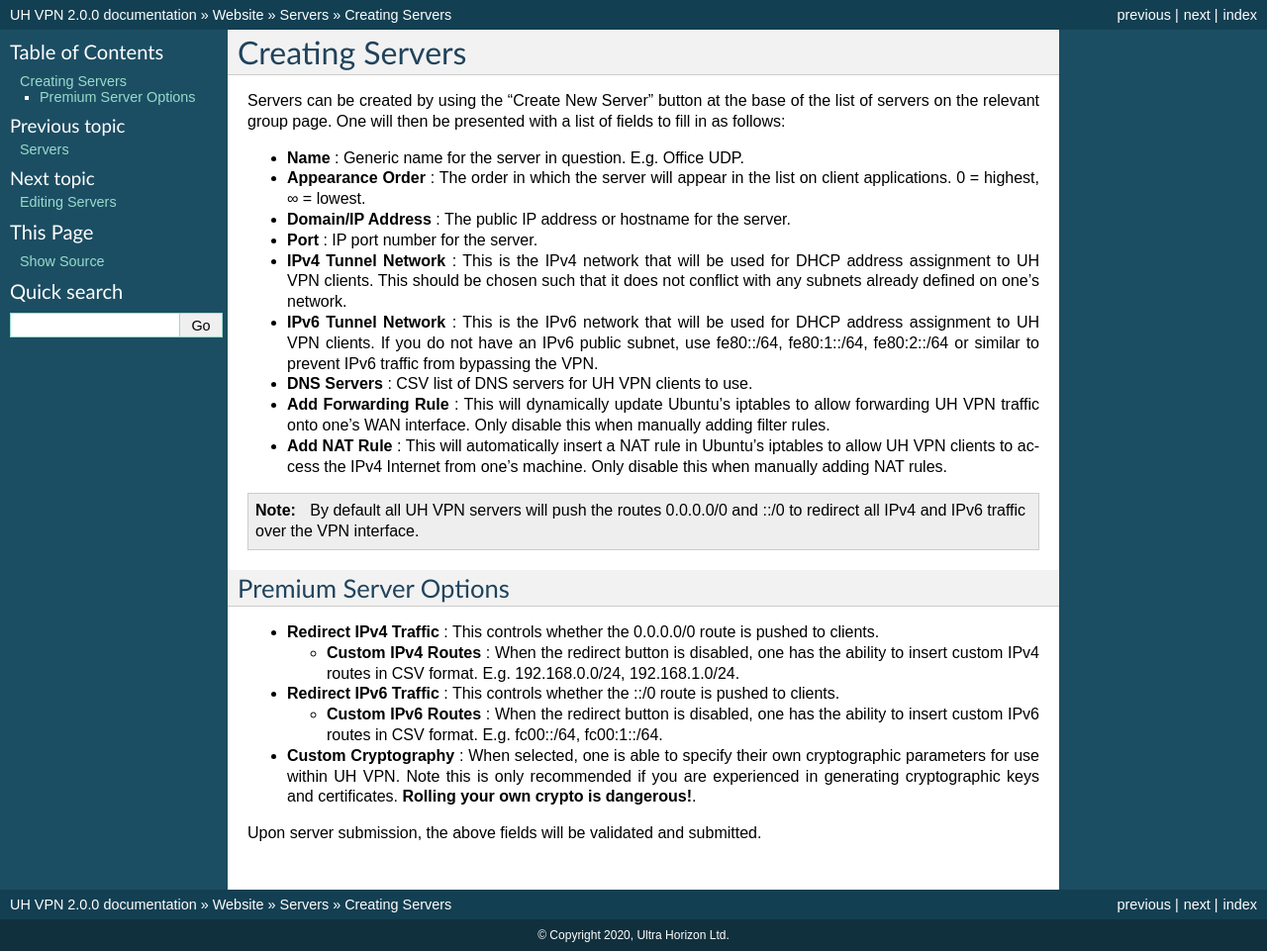
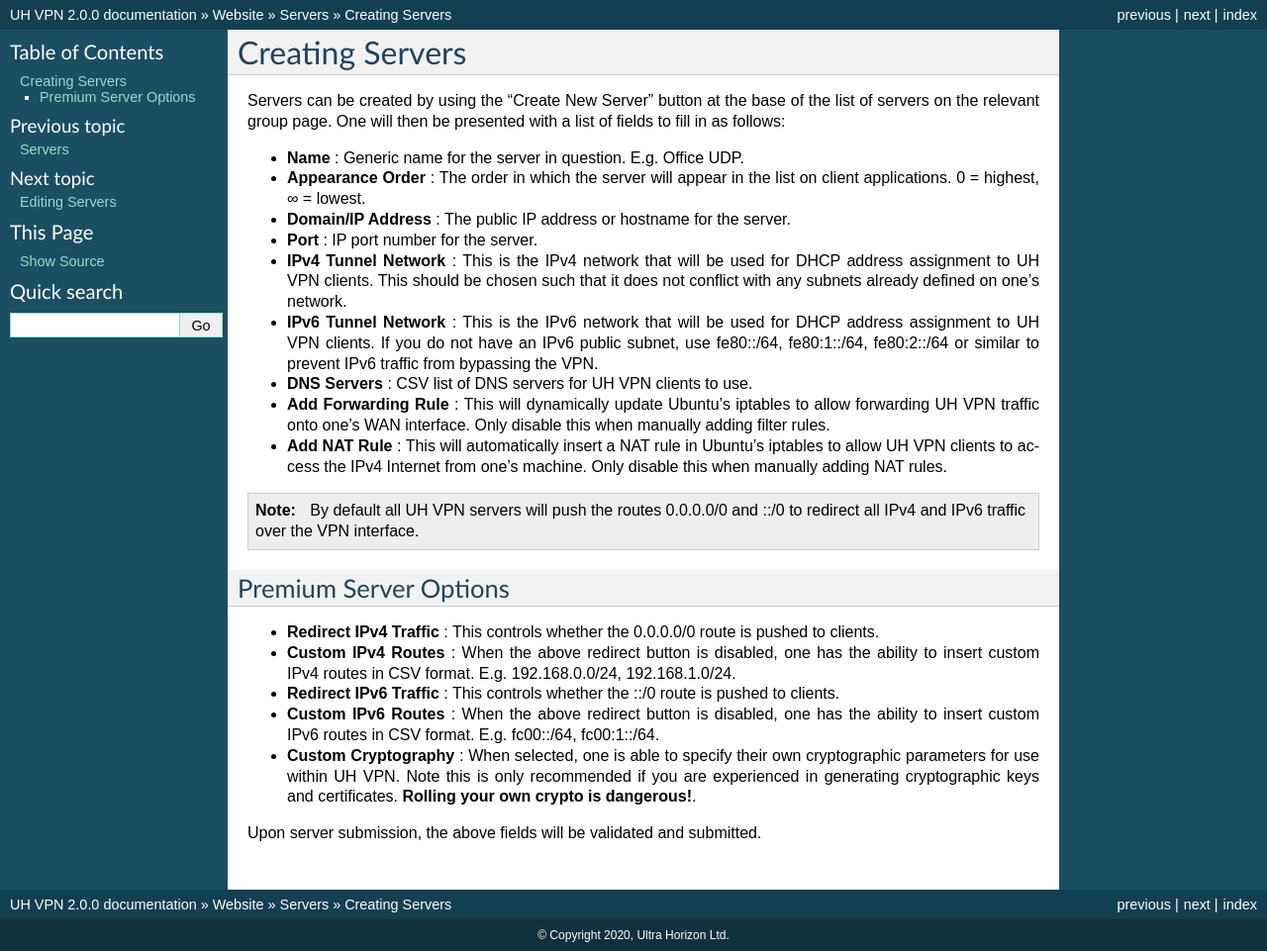
Before and after one commit to ultrahorizon/UH-VPN-Docs, a Sphinx documentation site: the page built from source/website/servers/creating.rst, in a window 1280 px wide. Shown: the whole page at 99% size. Built offline with Sphinx 7.4.7, drawn with Linux system fonts in a browser that asks for light colours.

Commit message:
Fix spacing

```diff
--- a/source/website/servers/creating.rst
+++ b/source/website/servers/creating.rst
@@ -5,26 +5,18 @@
 the relevant group page. One will then be presented with a list of fields to fill in as follows:
 
 * **Name** : Generic name for the server in question. E.g. Office UDP.
-
 * **Appearance Order** : The order in which the server will appear in the list on client applications.
   0 = highest, ∞ = lowest.
-
 * **Domain/IP Address** : The public IP address or hostname for the server.
-
 * **Port** : IP port number for the server.
-
 * **IPv4 Tunnel Network** : This is the IPv4 network that will be used for DHCP address assignment to UH VPN
   clients. This should be chosen such that it does not conflict with any subnets already defined on one's network.
-
 * **IPv6 Tunnel Network** : This is the IPv6 network that will be used for DHCP address assignment to UH VPN
   clients. If you do not have an IPv6 public subnet, use fe80::/64, fe80:1::/64, fe80:2::/64 or similar
   to prevent IPv6 traffic from bypassing the VPN.
-
 * **DNS Servers** : CSV list of DNS servers for UH VPN clients to use.
-
 * **Add Forwarding Rule** : This will dynamically update Ubuntu's iptables to allow forwarding UH VPN traffic
   onto one's WAN interface. Only disable this when manually adding filter rules.
-
 * **Add NAT Rule** : This will automatically insert a NAT rule in Ubuntu's iptables to allow UH VPN clients
   to access the IPv4 Internet from one's machine. Only disable this when manually adding NAT rules.
 
@@ -36,15 +28,11 @@
 ~~~~~~~~~~~~~~~~~~~~~~
 
 * **Redirect IPv4 Traffic** : This controls whether the 0.0.0.0/0 route is pushed to clients.
-
-  * **Custom IPv4 Routes** : When the redirect button is disabled, one has the ability to insert
-    custom IPv4 routes in CSV format. E.g. 192.168.0.0/24, 192.168.1.0/24.
-
+* **Custom IPv4 Routes** : When the above redirect button is disabled, one has the ability to insert
+  custom IPv4 routes in CSV format. E.g. 192.168.0.0/24, 192.168.1.0/24.
 * **Redirect IPv6 Traffic** : This controls whether the ::/0 route is pushed to clients.
-
-  * **Custom IPv6 Routes** : When the redirect button is disabled, one has the ability to insert
-    custom IPv6 routes in CSV format. E.g. fc00::/64, fc00:1::/64.
-
+* **Custom IPv6 Routes** : When the above redirect button is disabled, one has the ability to insert
+  custom IPv6 routes in CSV format. E.g. fc00::/64, fc00:1::/64.
 * **Custom Cryptography** : When selected, one is able to specify their own cryptographic parameters
   for use within UH VPN. Note this is only recommended if you are experienced in generating
   cryptographic keys and certificates. **Rolling your own crypto is dangerous!**.
```
